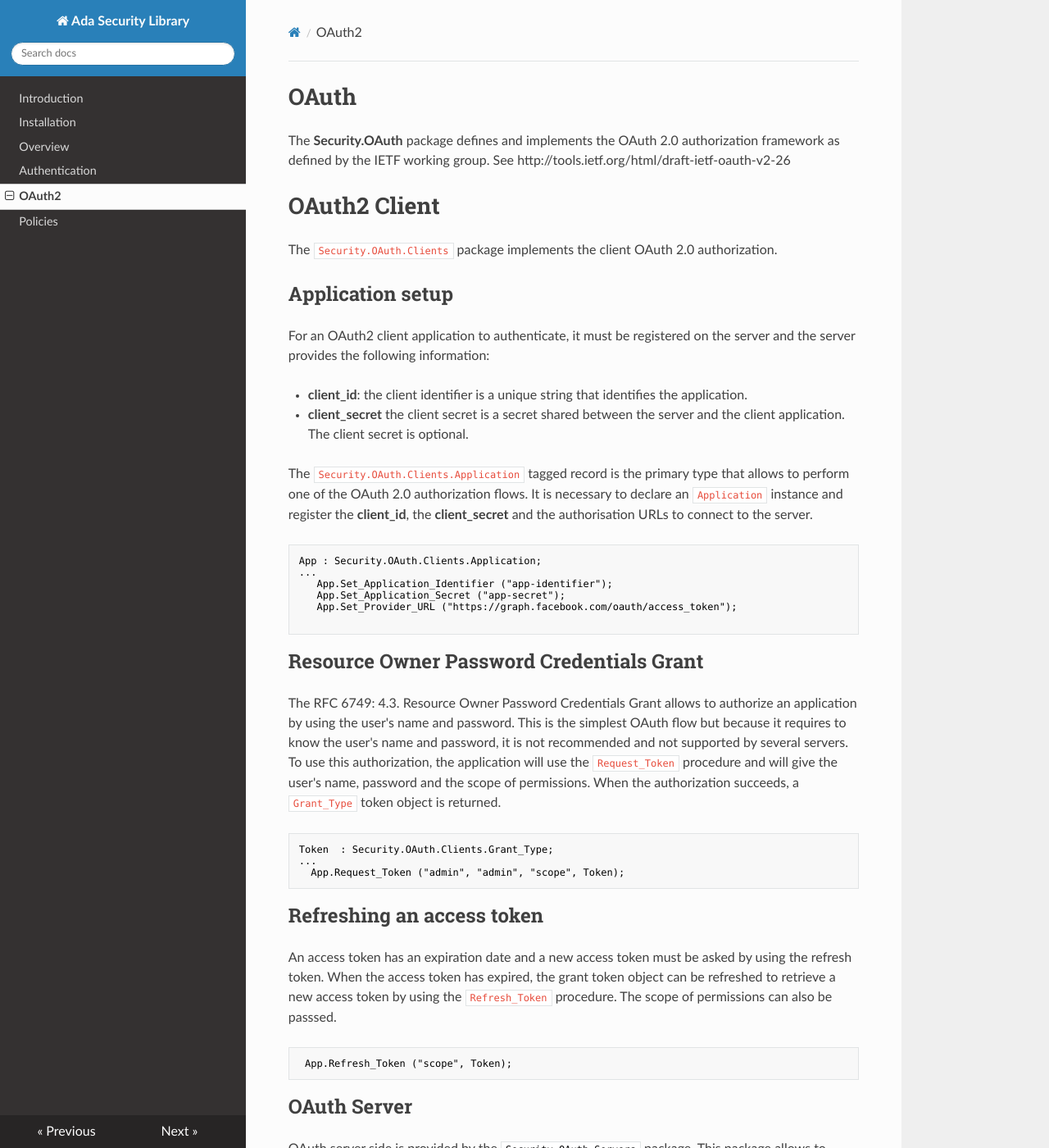
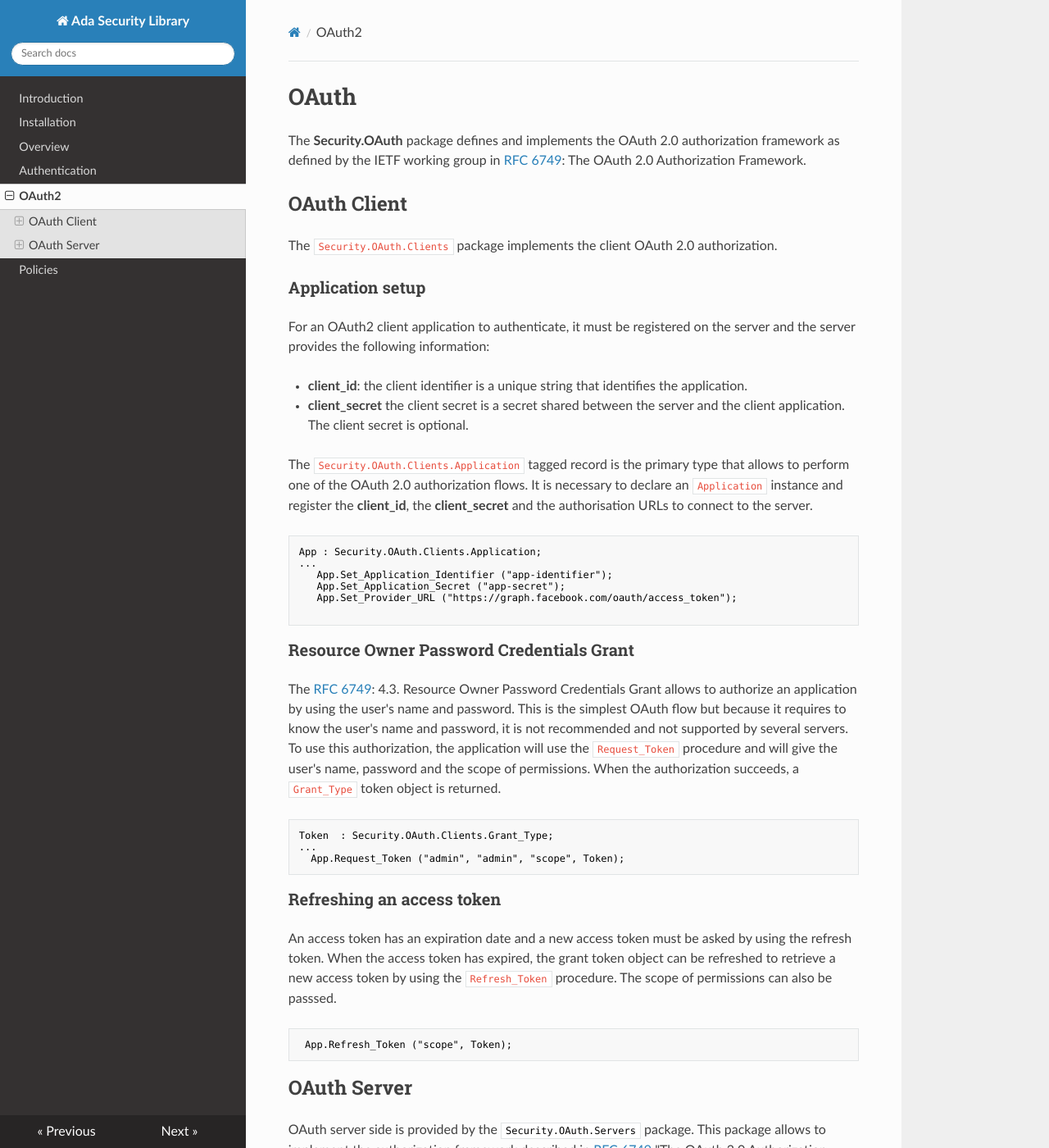
Before and after one commit to stcarrez/ada-security, an MkDocs documentation site: the page built from docs/Security_OAuth.md, in a window 1280 px wide and 1400 px high. Shown: the whole window at 82% size. Built offline with MkDocs 1.6.1, drawn with Linux system fonts in a browser that asks for light colours; nearby versions of some CDN libraries; old or Windows-style settings are respelled for this version of MkDocs; some of the changed text lies outside the part shown.

Commit message:
Rebuild the documentation

````diff
--- a/docs/Security_OAuth.md
+++ b/docs/Security_OAuth.md
@@ -1,12 +1,12 @@
 # OAuth
 The <b>Security.OAuth</b> package defines and implements the OAuth 2.0 authorization
-framework as defined by the IETF working group.
-See http://tools.ietf.org/html/draft-ietf-oauth-v2-26
+framework as defined by the IETF working group in [RFC 6749](https://tools.ietf.org/html/rfc6749):
+The OAuth 2.0 Authorization Framework.
 
-# OAuth2 Client
+## OAuth Client
 The `Security.OAuth.Clients` package implements the client OAuth 2.0 authorization.
 
-## Application setup
+### Application setup
 For an OAuth2 client application to authenticate, it must be registered on the server
 and the server provides the following information:
 
@@ -27,8 +27,8 @@ App : Security.OAuth.Clients.Application;
 
 ```
 
-## Resource Owner Password Credentials Grant
-The RFC 6749: 4.3.  Resource Owner Password Credentials Grant allows to authorize an
+### Resource Owner Password Credentials Grant
+The [RFC 6749](https://tools.ietf.org/html/rfc6749): 4.3.  Resource Owner Password Credentials Grant allows to authorize an
 application by using the user's name and password.  This is the simplest OAuth flow
 but because it requires to know the user's name and password, it is not recommended and
 not supported by several servers.  To use this authorization, the application will use
@@ -41,7 +41,7 @@ Token  : Security.OAuth.Clients.Grant_Type;
   App.Request_Token ("admin", "admin", "scope", Token);
 ```
 
-## Refreshing an access token
+### Refreshing an access token
 An access token has an expiration date and a new access token must be asked by using the
 refresh token.  When the access token has expired, the grant token object can be refreshed
 to retrieve a new access token by using the `Refresh_Token` procedure.  The scope of
@@ -53,7 +53,7 @@ permissions can also be passsed.
 
 ## OAuth Server
 OAuth server side is provided by the <tt>Security.OAuth.Servers</tt> package.
-This package allows to implement the authorization framework described in RFC 6749
+This package allows to implement the authorization framework described in [RFC 6749](https://tools.ietf.org/html/rfc6749)
 "The OAuth 2.0 Authorization Framework".
 
 The authorization method produces a <tt>Grant_Type</tt> object that contains the result
--- a/docs/links.txt
+++ b/docs/links.txt
@@ -10,3 +10,6 @@ Java Bean                  https://en.wikipedia.org/wiki/JavaBean
 Java Log4j                 https://logging.apache.org/log4j/2.x/
 Log4cxx                    https://logging.apache.org/log4cxx/latest_stable/index.html
 RFC7231                    https://tools.ietf.org/html/rfc7231
+RFC 6749                   https://tools.ietf.org/html/rfc6749
+OpenID Authentication 2.0  https://openid.net/specs/openid-authentication-2_0.html
+OpenID Connect Core 1.0    https://openid.net/specs/openid-connect-core-1_0.html
````
Also changed, not shown: docs/Security.md (+2 -8 lines), docs/Security_Auth.md (+4 -4 lines).
